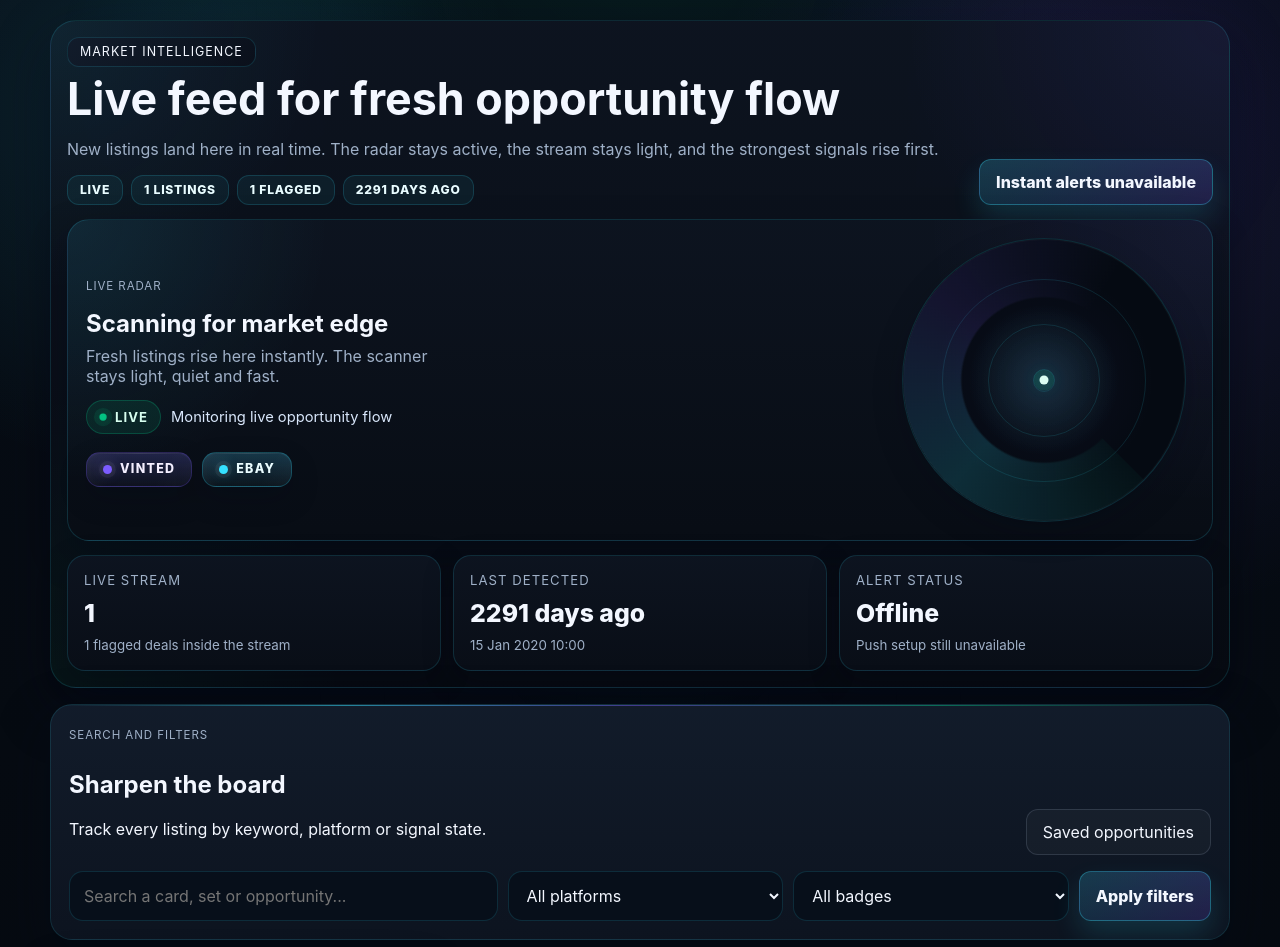
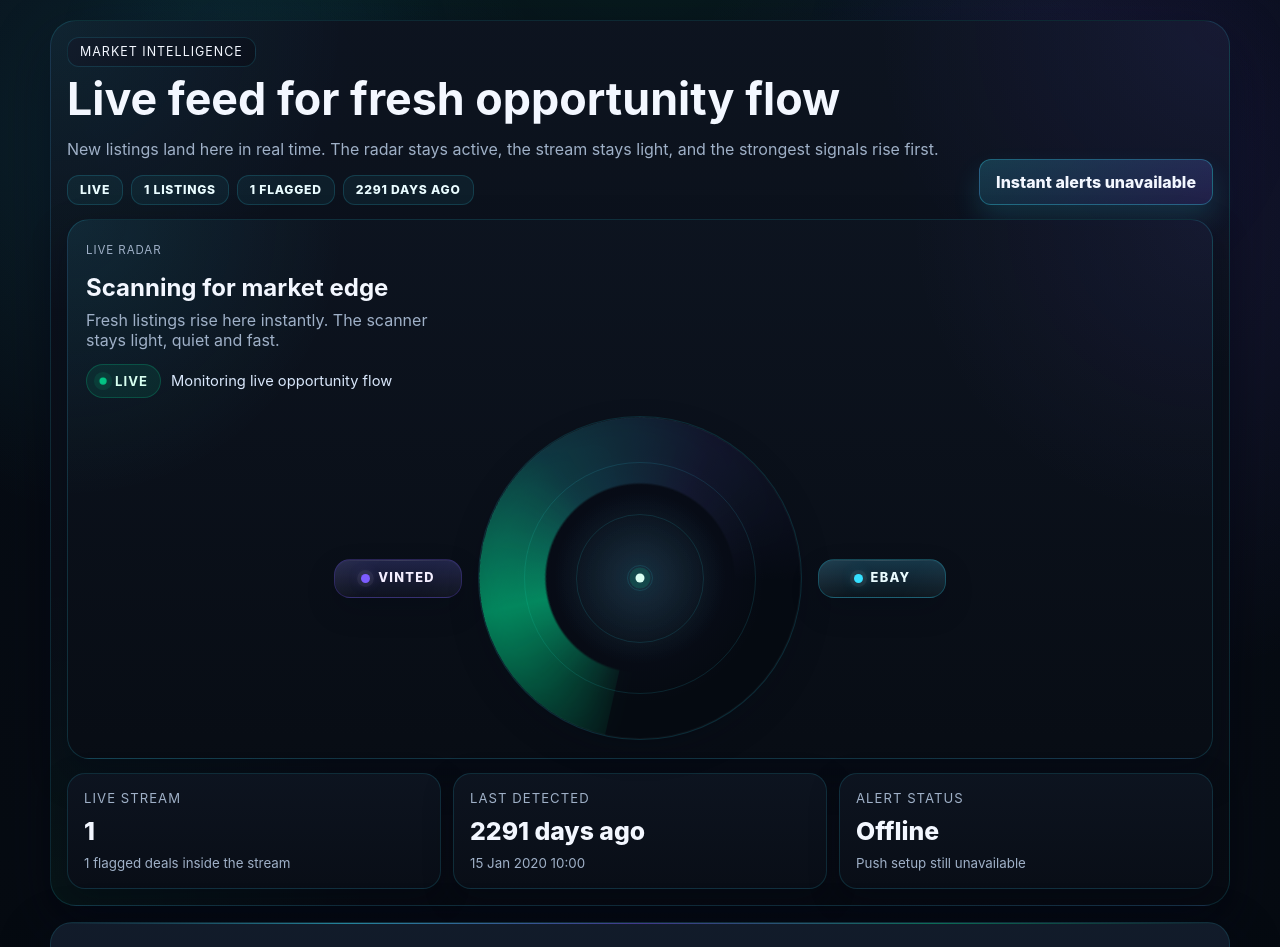
Before and after one commit to playstationvrtuga-boop/tcgsniperdeals, a Flask app: page /feed in a window 1280 px wide. Shown: the part 77-1024 px from the top of the page. Run offline with Flask 3, Linux system fonts and the light colour scheme; a user stored in the database is signed in; tables that the repository leaves empty hold one stand-in row (values such as "Sample post"); grey boxes marked "Sample" are stand-in pictures; data that the repository does not hold is empty.

Commit message:
Center radar and add directional source pings

```diff
--- a/vip_app/app/static/css/app.css
+++ b/vip_app/app/static/css/app.css
@@ -486,9 +486,7 @@ select { font: inherit; }
 
 .live-radar-shell {
   display: grid;
-  gap: 16px;
-  grid-template-columns: minmax(0, 1.05fr) minmax(240px, 300px);
-  align-items: center;
+  gap: 18px;
   margin: 12px 0 14px;
   padding: 18px;
   border: 1px solid rgba(53, 224, 255, 0.16);
@@ -502,6 +500,32 @@ select { font: inherit; }
 
 .live-radar-shell.is-disabled {
   display: none;
+}
+
+.live-radar-stage {
+  display: grid;
+  grid-template-columns: minmax(120px, 1fr) minmax(250px, 324px) minmax(120px, 1fr);
+  gap: 16px;
+  align-items: center;
+}
+
+.live-radar-source-side {
+  display: flex;
+  align-items: center;
+  min-height: 100%;
+}
+
+.live-radar-source-side .source-pill {
+  min-width: 128px;
+  justify-content: center;
+}
+
+.live-radar-source-side.is-left {
+  justify-content: flex-end;
+}
+
+.live-radar-source-side.is-right {
+  justify-content: flex-start;
 }
 
 .live-radar-copy h2 {
@@ -566,14 +590,14 @@ select { font: inherit; }
   display: inline-flex;
   align-items: center;
   gap: 8px;
-  padding: 10px 16px;
-  border-radius: 14px;
+  padding: 12px 18px;
+  border-radius: 16px;
   border: 1px solid rgba(53, 224, 255, 0.18);
   background:
     linear-gradient(180deg, rgba(255, 255, 255, 0.07), rgba(255, 255, 255, 0)),
     linear-gradient(180deg, rgba(18, 28, 43, 0.96), rgba(11, 16, 24, 0.92));
   color: var(--muted-strong);
-  font-size: 0.78rem;
+  font-size: 0.8rem;
   font-weight: 800;
   line-height: 1;
   letter-spacing: 0.1em;
@@ -732,7 +756,7 @@ select { font: inherit; }
 
 .live-radar {
   position: relative;
-  width: min(100%, 284px);
+  width: min(100%, 324px);
   aspect-ratio: 1;
   margin: 0 auto;
   border-radius: 50%;
@@ -770,9 +794,10 @@ select { font: inherit; }
   inset: 0;
   border-radius: 50%;
   background:
-    conic-gradient(from 0deg, rgba(0, 255, 166, 0.03), rgba(53, 224, 255, 0.16), rgba(124, 92, 255, 0.12), transparent 72%);
+    conic-gradient(from 0deg, rgba(0, 255, 166, 0.06), rgba(0, 255, 166, 0.46), rgba(53, 224, 255, 0.18), rgba(124, 92, 255, 0.1), transparent 72%);
   mask: radial-gradient(circle, transparent 41%, #000 42%);
-  animation: radar-sweep 4.8s linear infinite;
+  filter: drop-shadow(0 0 12px rgba(0, 255, 166, 0.22));
+  animation: radar-sweep 4.3s linear infinite;
 }
 
 .live-radar-core {
@@ -784,7 +809,7 @@ select { font: inherit; }
   border-radius: 50%;
   transform: translate(-50%, -50%);
   background: #d9fff2;
-  box-shadow: 0 0 0 6px rgba(0, 255, 166, 0.1), 0 0 18px rgba(53, 224, 255, 0.18);
+  box-shadow: 0 0 0 6px rgba(0, 255, 166, 0.12), 0 0 18px rgba(53, 224, 255, 0.18);
 }
 
 .live-radar::after {
@@ -844,12 +869,15 @@ select { font: inherit; }
   border-radius: 50%;
   pointer-events: none;
   opacity: 0;
+  left: 50%;
+  top: 50%;
   transform: translate(-50%, -50%) scale(0.2);
   background:
     radial-gradient(circle at 35% 35%, rgba(255, 255, 255, 0.95) 0 18%, rgba(255, 112, 112, 0.96) 28%, rgba(255, 52, 52, 0.92) 54%, rgba(255, 52, 52, 0.18) 76%, transparent 78%);
   box-shadow:
     0 0 0 5px rgba(255, 68, 68, 0.12),
     0 0 18px rgba(255, 68, 68, 0.34);
+  will-change: transform, opacity;
 }
 
 .live-radar-ping.is-visible {
@@ -866,7 +894,7 @@ select { font: inherit; }
   }
   100% {
     opacity: 0;
-    transform: translate(-50%, -50%) scale(1.45);
+    transform: translate(calc(-50% + var(--ping-dx, 0px)), calc(-50% + var(--ping-dy, 0px))) scale(1.15);
   }
 }
 
@@ -1503,6 +1531,8 @@ select { font: inherit; }
   .live-radar-sweep,
   .live-status-dot,
   .live-radar-blip.is-visible,
+  .live-radar-ping.is-visible,
+  .source-pill.is-targeted,
   .listing-card.is-new-feed-item {
     animation: none !important;
   }
@@ -2403,12 +2433,23 @@ select { font: inherit; }
     grid-template-columns: 1fr;
   }
 
+  .live-radar-stage {
+    grid-template-columns: 1fr;
+    gap: 10px;
+    justify-items: center;
+  }
+
+  .live-radar-source-side {
+    width: 100%;
+    justify-content: center;
+  }
+
   .landing-hero-shell {
     grid-template-columns: 1fr;
   }
 
   .live-radar {
-    width: min(100%, 214px);
+    width: min(100%, 244px);
   }
 
   .app-splash-credit {
--- a/vip_app/app/templates/feed.html
+++ b/vip_app/app/templates/feed.html
@@ -34,26 +34,32 @@
         </span>
         <span class="live-status-text">Monitoring live opportunity flow</span>
       </div>
-      <div class="live-source-rail" data-source-rail aria-label="Monitored sources">
+    </div>
+
+    <div class="live-radar-stage" data-source-rail aria-label="Monitored sources">
+      <div class="live-radar-source-side is-left">
         <span class="source-pill" data-source-label="vinted">
           <span class="source-pill-dot" aria-hidden="true"></span>
           <span>Vinted</span>
           <span class="source-pill-crosshair" aria-hidden="true"></span>
         </span>
+      </div>
+
+      <div class="live-radar" data-live-radar data-radar-enabled="{{ 1 if enable_live_radar else 0 }}" aria-hidden="true">
+        <span class="live-radar-ring"></span>
+        <span class="live-radar-ring live-radar-ring-2"></span>
+        <span class="live-radar-ring live-radar-ring-3"></span>
+        <span class="live-radar-sweep"></span>
+        <span class="live-radar-core"></span>
+      </div>
+
+      <div class="live-radar-source-side is-right">
         <span class="source-pill" data-source-label="ebay">
           <span class="source-pill-dot" aria-hidden="true"></span>
           <span>eBay</span>
           <span class="source-pill-crosshair" aria-hidden="true"></span>
         </span>
       </div>
-    </div>
-
-    <div class="live-radar" data-live-radar data-radar-enabled="{{ 1 if enable_live_radar else 0 }}" aria-hidden="true">
-      <span class="live-radar-ring"></span>
-      <span class="live-radar-ring live-radar-ring-2"></span>
-      <span class="live-radar-ring live-radar-ring-3"></span>
-      <span class="live-radar-sweep"></span>
-      <span class="live-radar-core"></span>
     </div>
   </section>
 
```
Also changed, not shown: vip_app/app/static/js/app.js (+19 -12 lines).
